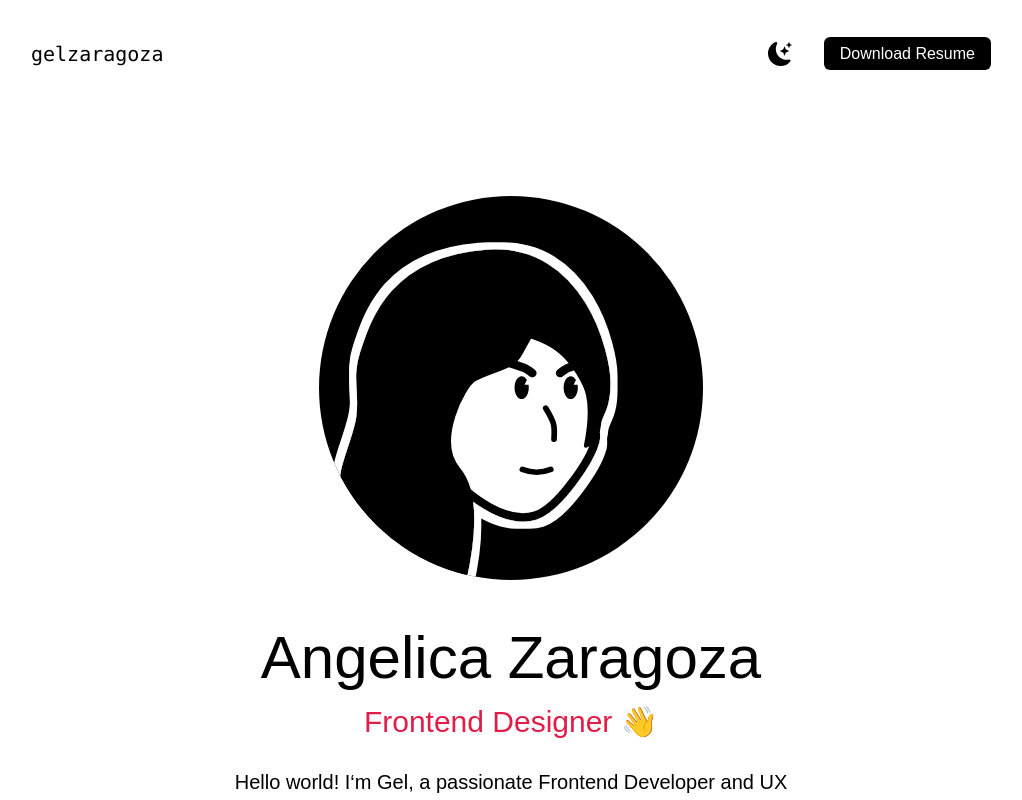
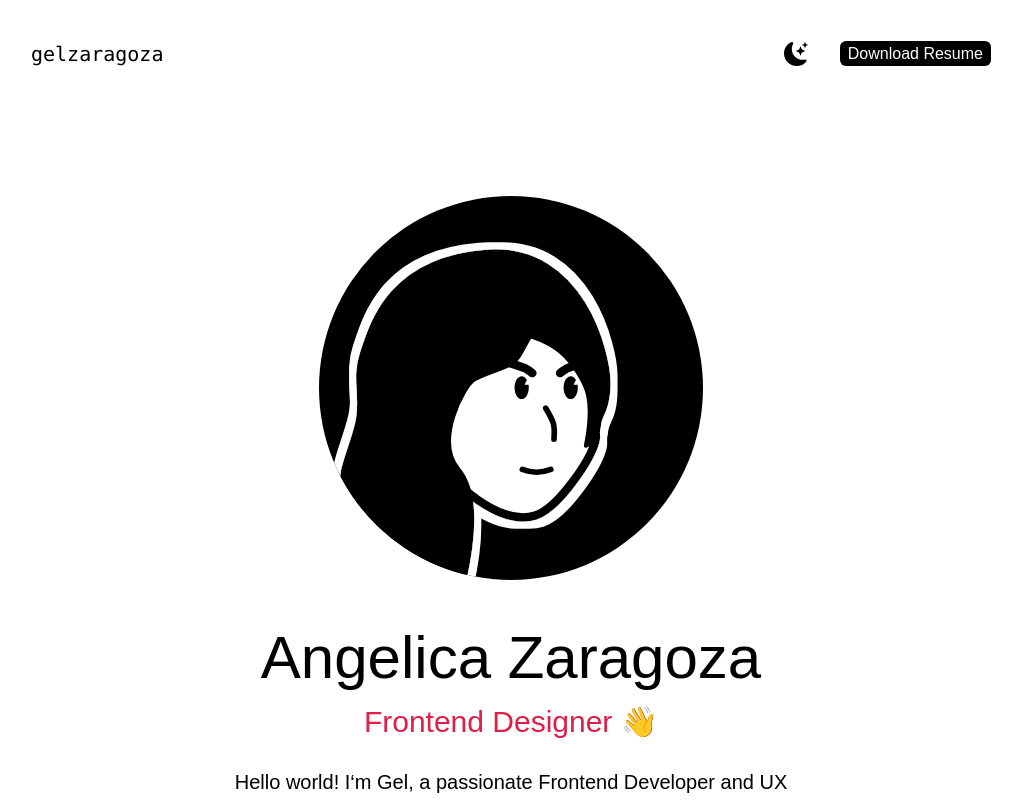
Before and after one commit to gelzaragoza/gel-portfolio, a Next.js app: page / in a window 1280 px wide. Shown: the top 800 px of the page, without its empty margins (129-1151 px from the left). Built offline with nearby package versions, Linux system fonts and the light colour scheme.

Commit message:
updated resume button to be responsive

```diff
--- a/pages/index.js
+++ b/pages/index.js
@@ -41,7 +41,7 @@ export default function Home() {
               </li>
               <li>
                 <a
-                  className="bg-black text-white px-4 py-2 rounded-md ml-8"
+                  className="bg-black text-white px-4 py-2 rounded-md ml-8 sm:px-2 sm:py-1"
                   href="https://drive.google.com/u/0/uc?id=1geGdi2LsdG-MwBbhGUT7yf6oifB_Y-gX&export=download"
                   target="_blank"
                   rel="noopener noreferrer"
```
